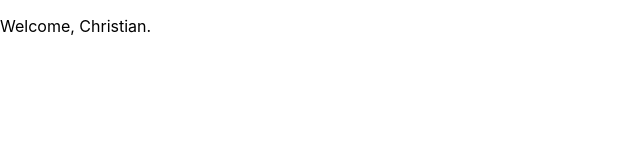
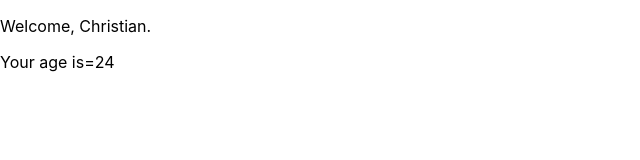
Before and after one commit to Chris1998c/React, a React (Create React App) app: page / in a window 1280 px wide. Shown: the top 160 px of the page, without its empty margins (0-640 px from the left). Built offline with nearby package versions, Linux system fonts and the light colour scheme.

Commit message:
Exercise18

```diff
--- a/src/App.jsx
+++ b/src/App.jsx
@@ -8,7 +8,8 @@ import Welcome from "./Welcome";
 function App(){
   return(
     <div>
-  <Welcome name={"Christian"}/>
+  <Welcome name={"Christian"} age= {24} />
+
     </div>
   )
 }
--- a/src/Welcome.jsx
+++ b/src/Welcome.jsx
@@ -1,9 +1,12 @@
 
 
 
-function Welcome({name}){
+function Welcome(props){
 return (
-    <p>Welcome, {name}.</p>
+    <div>
+    <p>Welcome, {props.name}.</p>
+    <p>Your age is={props.age}</p>
+    </div>
 )
 }
 
```
